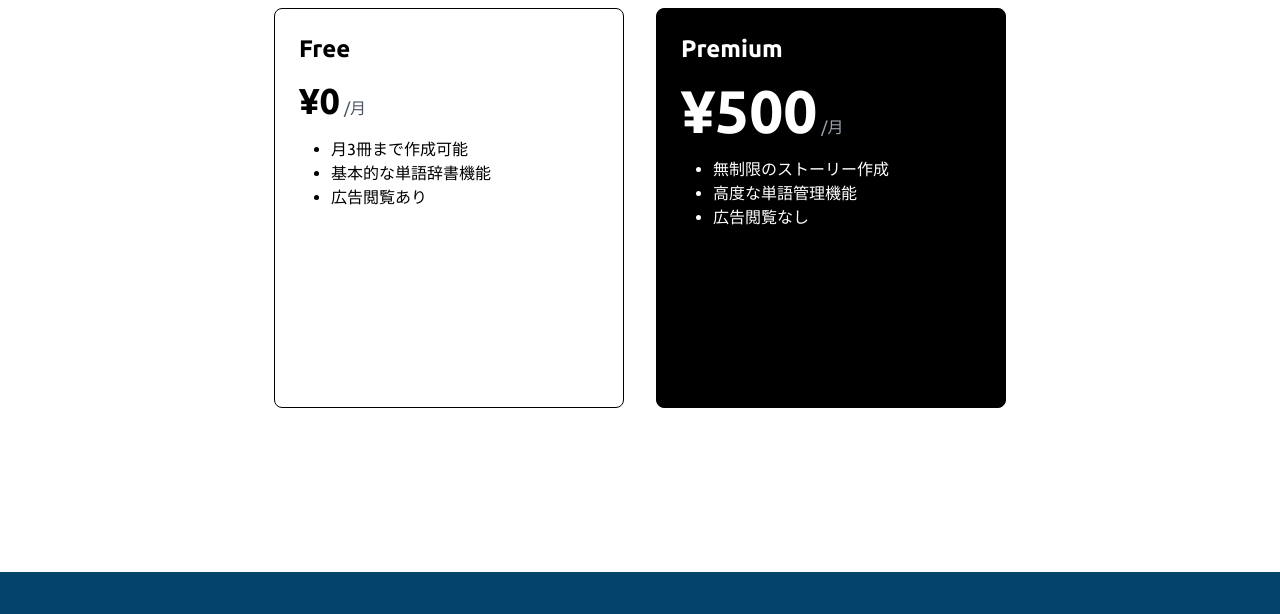
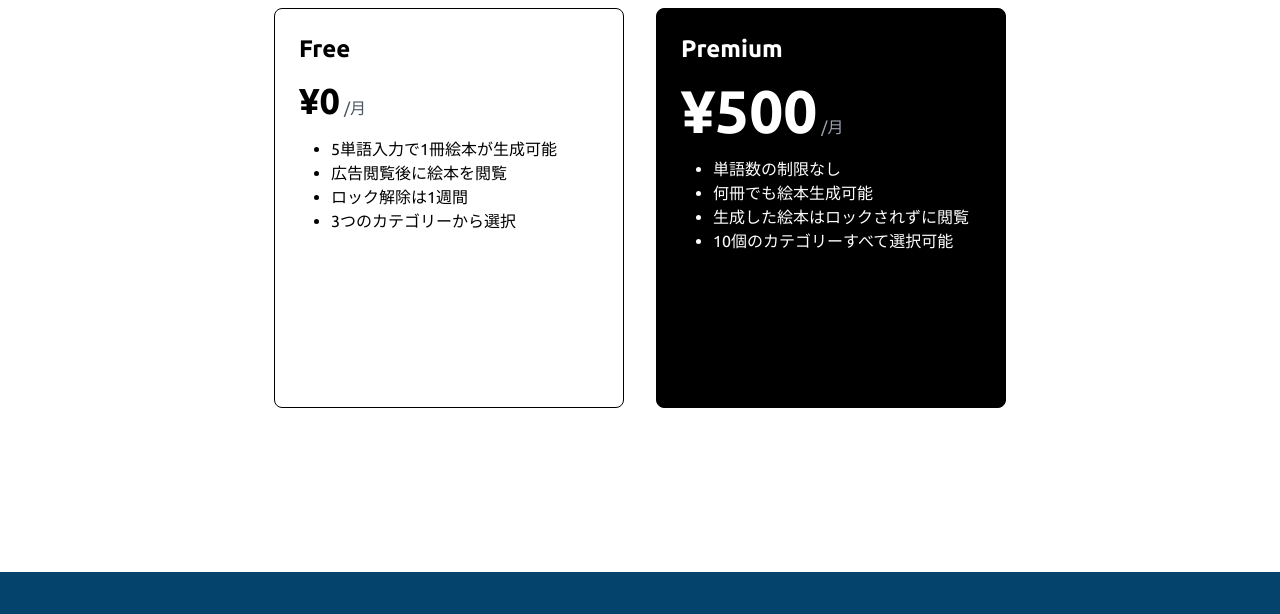
Before and after one commit to Frog-developer/storyTailor-lp, a website: page index.html in a window 1280 px wide. Shown: the part 3460-4074 px from the top of the page. Drawn offline with nearby package versions, Linux system fonts and the light colour scheme.

Commit message:
サブスクプランの内容修正

```diff
--- a/index.html
+++ b/index.html
@@ -363,9 +363,10 @@
             <span class="tw-text-gray-600">/月</span>
           </div>
           <ul class="tw-list-disc tw-pl-8 tw-flex-grow">
-            <li>月3冊まで作成可能</li>
-            <li>基本的な単語辞書機能</li>
-            <li>広告閲覧あり</li>
+            <li>5単語入力で1冊絵本が生成可能</li>
+            <li>広告閲覧後に絵本を閲覧</li>
+            <li>ロック解除は1週間</li>
+            <li>3つのカテゴリーから選択</li>
           </ul>
         </div>
 
@@ -379,9 +380,10 @@
             <span class="tw-text-gray-400">/月</span>
           </div>
           <ul class="tw-list-disc tw-pl-8 tw-flex-grow">
-            <li>無制限のストーリー作成</li>
-            <li>高度な単語管理機能</li>
-            <li>広告閲覧なし</li>
+            <li>単語数の制限なし</li>
+            <li>何冊でも絵本生成可能</li>
+            <li>生成した絵本はロックされずに閲覧</li>
+            <li>10個のカテゴリーすべて選択可能</li>
           </ul>
         </div>
       </div>
```
